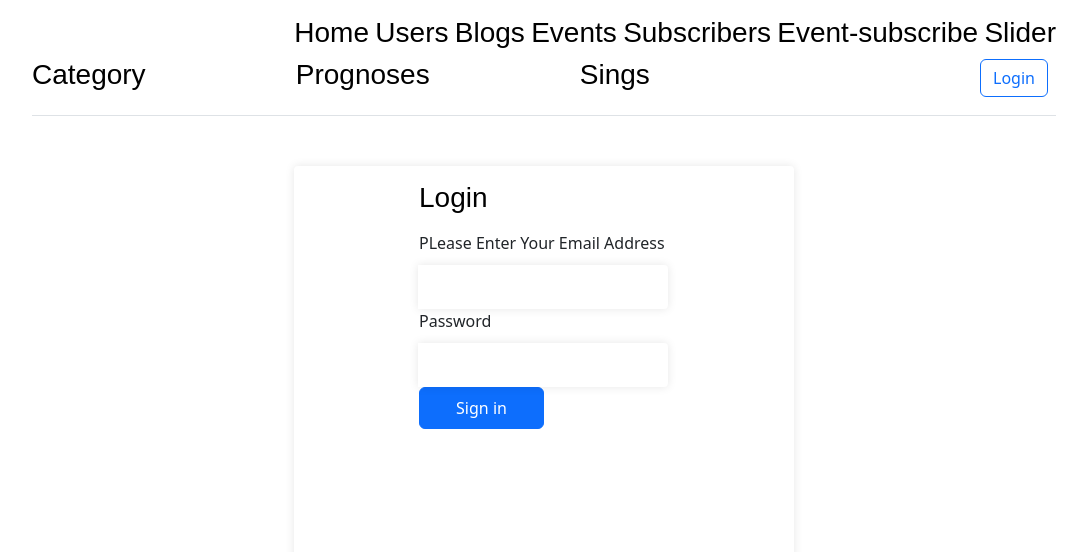
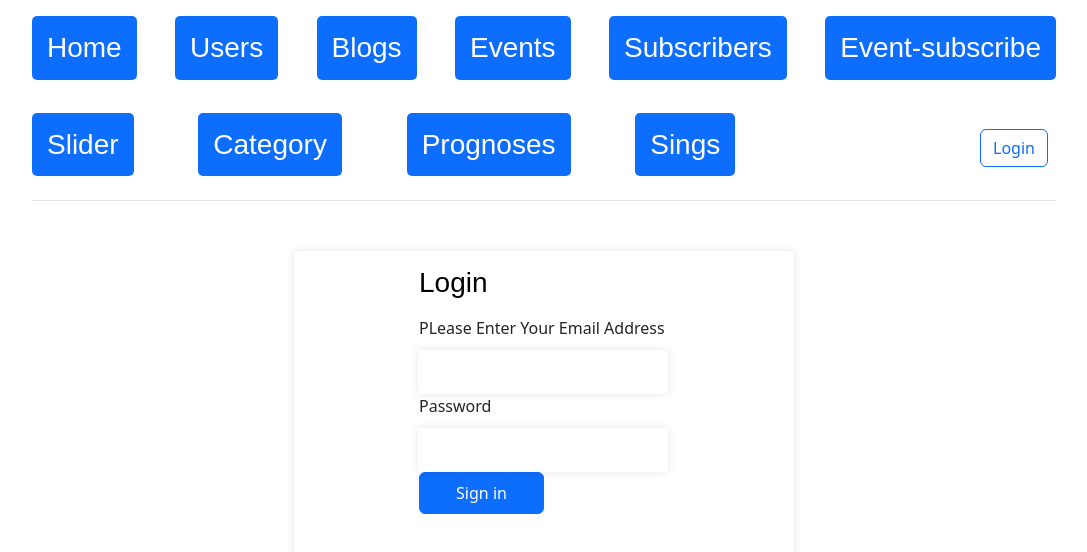
Before and after one commit to eldarikhachidze/content-manager, an Angular app: page /auth/login in a window 1280 px wide. Shown: the top 552 px of the page, without its empty margins (96-1183 px from the left). Built offline with nearby package versions, Linux system fonts and the light colour scheme.

Commit message:
fix: inv

```diff
--- a/src/app/core/services/prognoses.service.ts
+++ b/src/app/core/services/prognoses.service.ts
@@ -22,6 +22,7 @@ export class PrognosesService extends BaseService{
   }
 
   getAllPrognoses(params: {
+    categoryId?: number,
     limit: number
   }): Observable<PrognosesResponse<Prognoses[]>> {
     return this.get<PrognosesResponse<Prognoses[]>> ('articles', params);
--- a/src/app/features/main-layout/components/header/header.component.html
+++ b/src/app/features/main-layout/components/header/header.component.html
@@ -1,14 +1,6 @@
 <div>
   <header
     class="d-flex flex-wrap align-items-center justify-content-center justify-content-md-between py-3 mb-4 border-bottom">
-    <div class="col-md-3 mb-2 mb-md-0">
-      <a href="/" class="d-inline-flex link-body-emphasis text-decoration-none">
-        <svg class="bi" width="40" height="32" role="img" aria-label="Bootstrap">
-          <use xlink:href="#bootstrap"></use>
-        </svg>
-      </a>
-    </div>
-
     <li>
       <a routerLink="/" routerLinkActive="active-link" [routerLinkActiveOptions]="{exact: true}"
          class="nav-link text-white">
--- a/src/app/features/main-layout/components/header/header.component.scss
+++ b/src/app/features/main-layout/components/header/header.component.scss
@@ -1,3 +1,14 @@
 .active-link {
-  color: dodgerblue !important;
+  color: red !important;
 }
+header {
+  gap: 25px;
+}
+a {
+  background-color: #0d6efd;
+  border-radius: 5px;
+  h3 {
+    padding: 15px;
+    color: #FFFFFF!important;
+  }
+}
--- a/src/app/pages/prognoses/prognoses.component.html
+++ b/src/app/pages/prognoses/prognoses.component.html
@@ -1,7 +1,18 @@
 <div class="p-2 d-flex justify-content-end">
   <button routerLink="/prognoses/create" class="btn btn-primary">Add</button>
 </div>
-<div>
+<div class="progress-container">
+  <div class="sidebar">
+    <div class="list-group">
+      <a *ngFor="let category of categories$ | async"
+         [routerLink]="['/prognoses']"
+         [queryParams]="{category: category.id}"
+         routerLinkActive="active"
+         class="list-group-item list-group-item-action">
+        {{category.name}}
+      </a>
+    </div>
+  </div>
   <table class="table">
     <thead>
     <tr>
--- a/src/app/pages/prognoses/prognoses.component.scss
+++ b/src/app/pages/prognoses/prognoses.component.scss
@@ -0,0 +1,8 @@
+.progress-container {
+  display: flex;
+  gap: 25px;
+  .sidebar {
+    position: fixed;
+    left: 50px;
+  }
+}
--- a/src/app/pages/prognoses/prognoses.component.ts
+++ b/src/app/pages/prognoses/prognoses.component.ts
@@ -2,7 +2,9 @@ import {Component, OnInit} from '@angular/core';
 import {PrognosesService} from "../../core/services/prognoses.service";
 import {Prognoses} from "../../core/interfaces/prognoses";
 import {ActivatedRoute, Router} from "@angular/router";
-import {Subject, takeUntil} from "rxjs";
+import {Observable, Subject, takeUntil} from "rxjs";
+import {Category} from "../../core/interfaces/category";
+import {CategoryService} from "../../core/services/category.service";
 
 @Component({
   selector: 'app-prognoses',
@@ -10,6 +12,7 @@ import {Subject, takeUntil} from "rxjs";
   styleUrls: ['./prognoses.component.scss']
 })
 export class PrognosesComponent implements OnInit {
+  categories$: Observable<Category[]> = this.categoryService.getAllCategories()
 
   prognoses: Prognoses[] = []
   categoryId?: number
@@ -17,6 +20,7 @@ export class PrognosesComponent implements OnInit {
 
   constructor(
     private prognosesService: PrognosesService,
+    private categoryService: CategoryService,
     private route: ActivatedRoute,
   ) {
   }
@@ -24,13 +28,16 @@ export class PrognosesComponent implements OnInit {
   ngOnInit(): void {
     this.route.queryParams.subscribe(params => {
       this.categoryId = params['category']
-      console.log('Category ID:', this.categoryId); // Add this line
-      this.getPrognoses()
+      if (this.categoryId === undefined) {
+        this.categoryId = 1;
+      }
+      this.getPrognoses();
     })
   }
 
   getPrognoses() {
     const params = {
+      categoryId: this.categoryId,
       limit: 12
     }
     this.prognosesService.getAllPrognoses(params)
--- a/src/enviroments/environment.prod.ts
+++ b/src/enviroments/environment.prod.ts
@@ -1,4 +1,4 @@
 export const environment = {
   production: true,
-  apiUrl: 'http://207.154.235.181:3000/api/v1/'
+  apiUrl: 'https://api-starcounter.com/api/v1/'
 };
--- a/src/enviroments/environment.ts
+++ b/src/enviroments/environment.ts
@@ -1,4 +1,4 @@
 export const environment = {
   production: false,
-  apiUrl: 'http://207.154.235.181:3000/'
+  apiUrl: 'https://api-starcounter.com/'
 };
```
